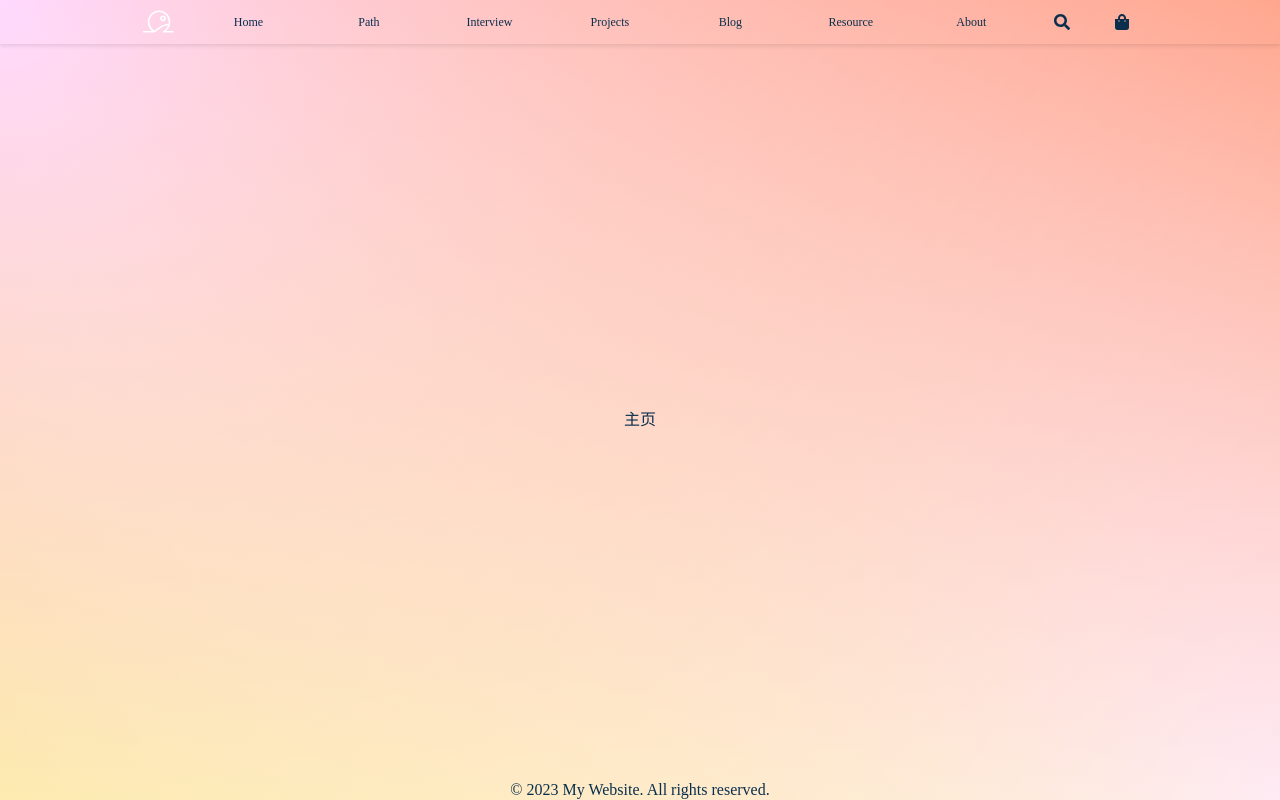
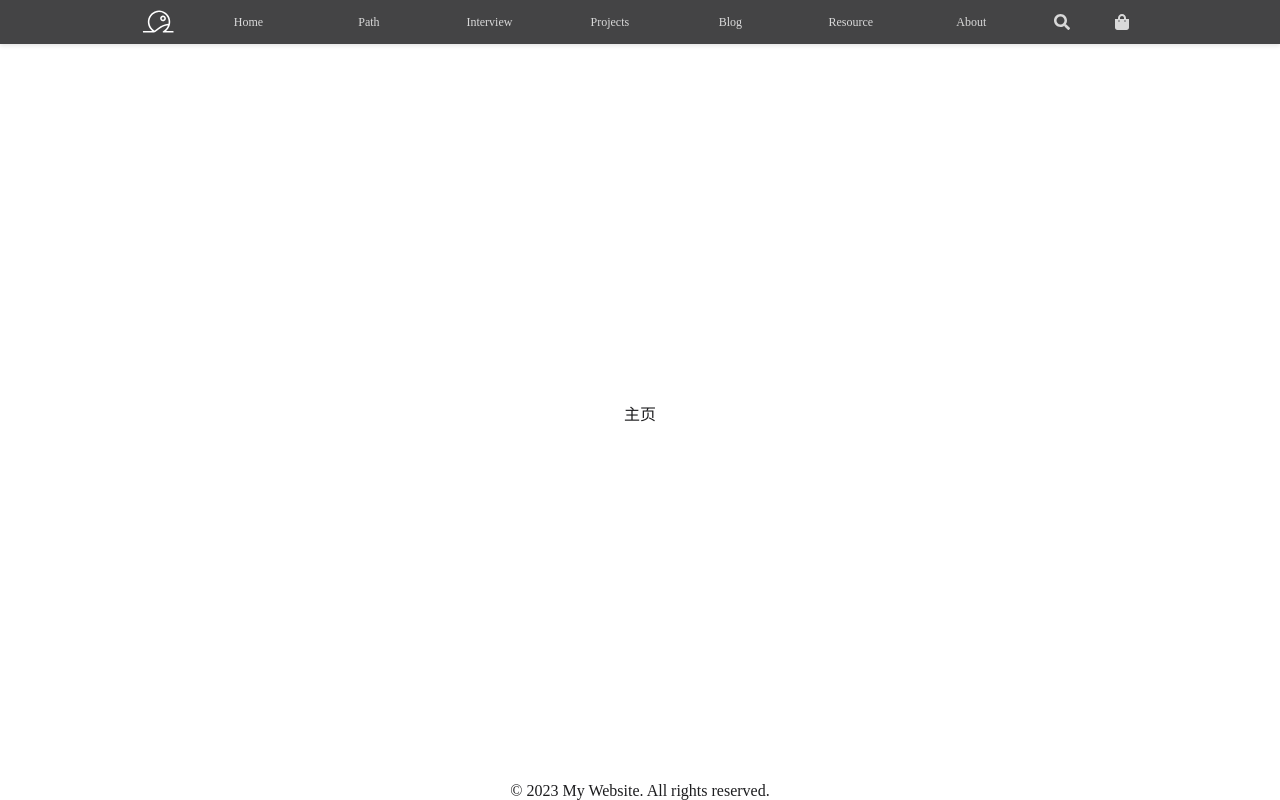
Before and after one commit to Gan-Xing/NextTS, a Next.js app: page / in a window 1280 px wide. Built offline with nearby package versions, Linux system fonts and the light colour scheme.

Commit message:
修改全局布局与样式

```diff
--- a/src/components/Footer/index.tsx
+++ b/src/components/Footer/index.tsx
@@ -3,7 +3,9 @@ import styles from '@/styles/Footer.module.css';
 const Footer = () => {
 	return (
 		<footer className={styles.footer}>
-			<p>© 2023 My Website. All rights reserved.</p>
+			<div>
+				<p>© 2023 My Website. All rights reserved.</p>
+			</div>
 		</footer>
 	);
 };
--- a/src/styles/404.module.css
+++ b/src/styles/404.module.css
@@ -7,10 +7,6 @@
 	overflow: hidden;
 	max-width: 100vw;
 	overflow-x: hidden;
-	background-image: radial-gradient(circle at top left, var(--primary-colorb), transparent),
-		radial-gradient(circle at bottom right, var(--secondary-colorp), transparent),
-		linear-gradient(to bottom, var(--secondary-coloro), var(--secondary-colory));
-	background-blend-mode: screen;
 }
 
 .text {
--- a/src/styles/Footer.module.css
+++ b/src/styles/Footer.module.css
@@ -3,5 +3,4 @@
 	justify-content: center;
 	align-items: center;
 	text-align: center;
-	height: 20px;
 }
--- a/src/styles/Layout.module.css
+++ b/src/styles/Layout.module.css
@@ -4,10 +4,10 @@
 	height: 100%;
 }
 .content {
-	margin: 4.5rem 1rem 1rem;
+	margin: 2.75rem 1rem 0rem;
 	display: flex;
-	flex: 1;
 	flex-direction: column;
 	justify-content: center;
 	align-items: center;
+	flex: 1;
 }
--- a/src/styles/globals.css
+++ b/src/styles/globals.css
@@ -5,9 +5,24 @@
 	--primary-colorb: #3aafff;
 	--secondary-colorp: #a55fef;
 	--secondary-coloro: #ff8811;
-	--secondary-colory: #fddf50;
-	--main-color: #0a2f4d;
-	--hover-color: #ff8c00;
+	--main-color: #1d1d1f;
+
+	--nav-background: rgba(22, 22, 23, 0.8); /* 导航栏背景 */
+	--light-text-color: rgba(255, 255, 255, 0.8);
+	--light-hover-text-color: rgba(255, 255, 255);
+	--footer-background: #f5f5f7;
+	--footer-border-color: #d2d2d7;
+	--footer-text-color: #6e6e73;
+	--footer-link-color: #424245;
+	--footer-pipe-color: #86868b;
+	--footer-directory-title-color: #1d1d1f;
+	--apple-light-background: #f5f5f7; /* 浅色背景 */
+	--apple-dark-background: #1d1d1f; /* 深色背景 */
+	--apple-primary-text: #1d1d1f; /* 主要文本色 */
+	--apple-secondary-text: #6e6e73; /* 次要文本色 */
+	--apple-accent: #0071e3; /* 突出色 */
+	--apple-dark-text: #f5f5f7; /* 暗色模式文本色 */
+	--apple-subtle-accent: #a1a1a6; /* 细微突出色 */
 }
 
 * {
@@ -21,10 +36,6 @@ body {
 	max-width: 100vw;
 	height: 100vh;
 	overflow-x: hidden;
-	background-image: radial-gradient(circle at top left, var(--primary-colorb), transparent),
-		radial-gradient(circle at bottom right, var(--secondary-colorp), transparent),
-		linear-gradient(to bottom, var(--secondary-coloro), var(--secondary-colory));
-	background-blend-mode: screen;
 	color: var(--main-color);
 }
 
@@ -36,13 +47,13 @@ a {
 	color: inherit;
 	text-decoration: none;
 }
-a:hover {
+/* a:hover {
 	color: var(--hover-color);
-}
+} */
 @media (prefers-color-scheme: dark) {
 	:root {
 		--main-color: #fff7d0;
-		--hover-color: #ffd700;
+		/* --hover-color: #ffd700; */
 	}
 	html {
 		color-scheme: dark;
```
